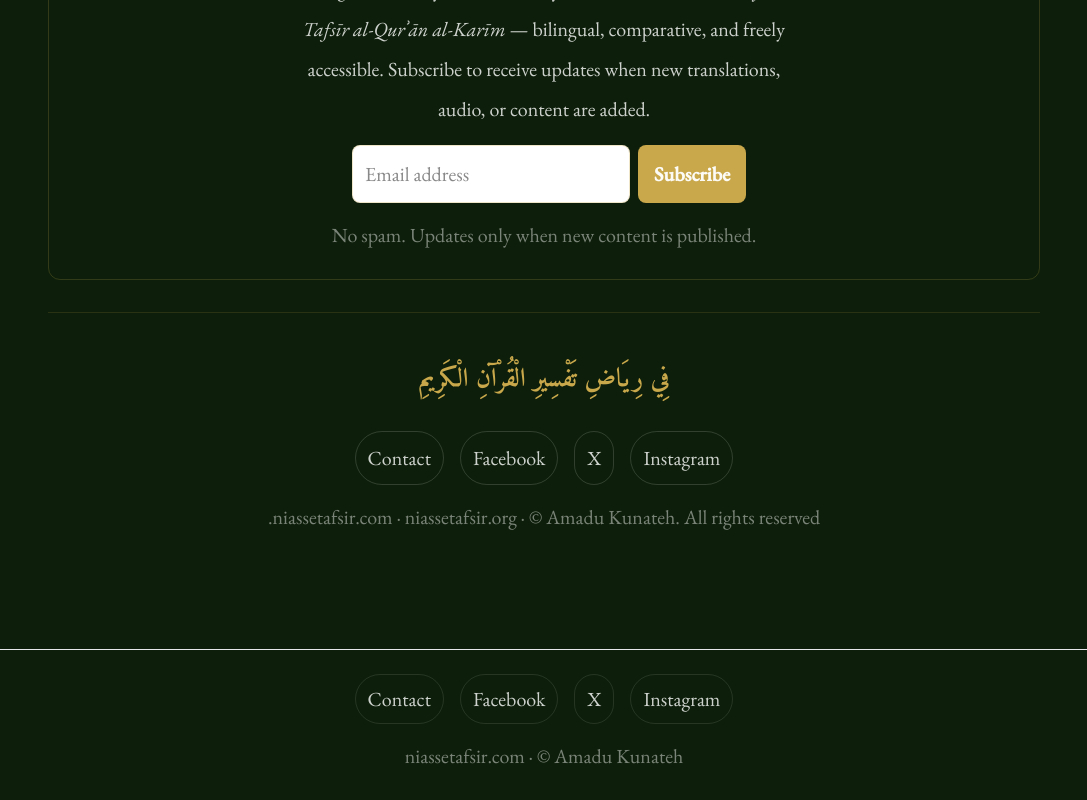
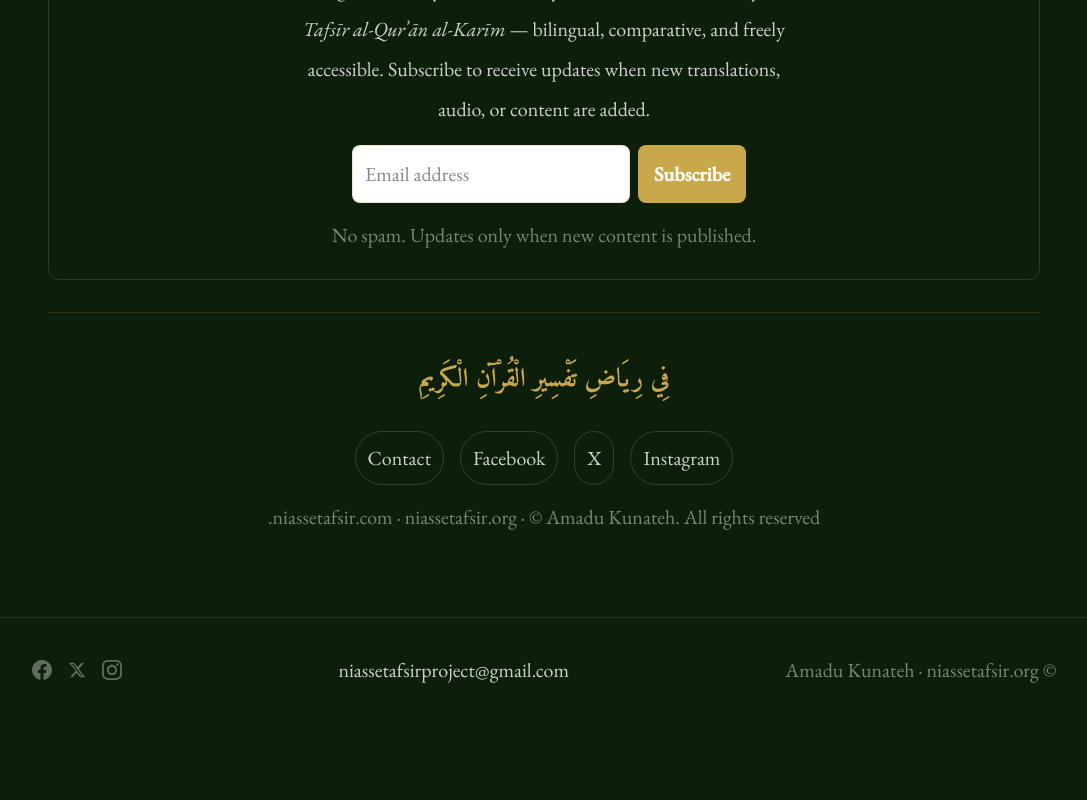
Before and after one commit to niassetafsir/niassetafsir-nextjs, a Next.js app: page / in a window 1280 px wide. Shown: the part 2490-3290 px from the top of the page, without its empty margins (96-1183 px from the left). After the commit the page ends 3212 px from the top, so only its background shows below. Built offline with nearby package versions, Linux system fonts and the light colour scheme.

Commit message:
Footer: SVG social icons, copyright left, email center, icons right — Usul.ai layout

```diff
--- a/src/app/layout.tsx
+++ b/src/app/layout.tsx
@@ -13,27 +13,41 @@ export default function RootLayout({ children }: { children: React.ReactNode })
       <body className="bg-bg min-h-screen">
         <SiteNav />
         {children}
-        <footer className="border-t border-white/8 mt-8 py-6 text-center">
-          <div className="flex justify-center gap-4 mb-3">
+        <footer className="border-t border-white/10 py-8 px-6">
+          <div className="flex items-center justify-between max-w-5xl mx-auto">
+            {/* Left: copyright */}
+            <div className="font-english text-white/25 text-sm">
+              © Amadu Kunateh · niassetafsir.org
+            </div>
+            {/* Center: contact */}
+            <a href="mailto:niassetafsirproject@gmail.com"
+              className="font-english text-xs text-white/35 hover:text-gold/70 transition-all">
+              niassetafsirproject@gmail.com
+            </a>
+            {/* Right: social icons */}
+            <div className="flex items-center gap-4">
+              {/* Instagram */}
               <a href="https://www.instagram.com/niassetafsirproject" target="_blank" rel="noopener"
-              className="font-english text-xs text-white/30 hover:text-gold/70 border border-white/10 hover:border-gold/30 px-3 py-1 rounded-full transition-all">
-              Instagram
+                className="text-white/35 hover:text-gold/80 transition-all" title="Instagram">
+                <svg width="20" height="20" viewBox="0 0 24 24" fill="currentColor">
+                  <path d="M12 2.163c3.204 0 3.584.012 4.85.07 3.252.148 4.771 1.691 4.919 4.919.058 1.265.069 1.645.069 4.849 0 3.205-.012 3.584-.069 4.849-.149 3.225-1.664 4.771-4.919 4.919-1.266.058-1.644.07-4.85.07-3.204 0-3.584-.012-4.849-.07-3.26-.149-4.771-1.699-4.919-4.92-.058-1.265-.07-1.644-.07-4.849 0-3.204.013-3.583.07-4.849.149-3.227 1.664-4.771 4.919-4.919 1.266-.057 1.645-.069 4.849-.069zm0-2.163c-3.259 0-3.667.014-4.947.072-4.358.2-6.78 2.618-6.98 6.98-.059 1.281-.073 1.689-.073 4.948 0 3.259.014 3.668.072 4.948.2 4.358 2.618 6.78 6.98 6.98 1.281.058 1.689.072 4.948.072 3.259 0 3.668-.014 4.948-.072 4.354-.2 6.782-2.618 6.979-6.98.059-1.28.073-1.689.073-4.948 0-3.259-.014-3.667-.072-4.947-.196-4.354-2.617-6.78-6.979-6.98-1.281-.059-1.69-.073-4.949-.073zm0 5.838c-3.403 0-6.162 2.759-6.162 6.162s2.759 6.163 6.162 6.163 6.162-2.759 6.162-6.163c0-3.403-2.759-6.162-6.162-6.162zm0 10.162c-2.209 0-4-1.79-4-4 0-2.209 1.791-4 4-4s4 1.791 4 4c0 2.21-1.791 4-4 4zm6.406-11.845c-.796 0-1.441.645-1.441 1.44s.645 1.44 1.441 1.44c.795 0 1.439-.645 1.439-1.44s-.644-1.44-1.439-1.44z"/>
+                </svg>
               </a>
+              {/* X/Twitter */}
               <a href="https://x.com/niassetafsir" target="_blank" rel="noopener"
-              className="font-english text-xs text-white/30 hover:text-gold/70 border border-white/10 hover:border-gold/30 px-3 py-1 rounded-full transition-all">
-              X
+                className="text-white/35 hover:text-gold/80 transition-all" title="X">
+                <svg width="18" height="18" viewBox="0 0 24 24" fill="currentColor">
+                  <path d="M18.244 2.25h3.308l-7.227 8.26 8.502 11.24H16.17l-4.714-6.231-5.401 6.231H2.747l7.73-8.835L1.254 2.25H8.08l4.713 5.858 5.45-5.858zm-1.161 17.52h1.833L7.084 4.126H5.117z"/>
+                </svg>
               </a>
+              {/* Facebook */}
               <a href="https://www.facebook.com/niassetafsirproject" target="_blank" rel="noopener"
-              className="font-english text-xs text-white/30 hover:text-gold/70 border border-white/10 hover:border-gold/30 px-3 py-1 rounded-full transition-all">
-              Facebook
-            </a>
-            <a href="mailto:niassetafsirproject@gmail.com"
-              className="font-english text-xs text-white/30 hover:text-gold/70 border border-white/10 hover:border-gold/30 px-3 py-1 rounded-full transition-all">
-              Contact
+                className="text-white/35 hover:text-gold/80 transition-all" title="Facebook">
+                <svg width="20" height="20" viewBox="0 0 24 24" fill="currentColor">
+                  <path d="M24 12.073c0-6.627-5.373-12-12-12s-12 5.373-12 12c0 5.99 4.388 10.954 10.125 11.854v-8.385H7.078v-3.47h3.047V9.43c0-3.007 1.792-4.669 4.533-4.669 1.312 0 2.686.235 2.686.235v2.953H15.83c-1.491 0-1.956.925-1.956 1.874v2.25h3.328l-.532 3.47h-2.796v8.385C19.612 23.027 24 18.062 24 12.073z"/>
+                </svg>
               </a>
             </div>
-          <div className="font-english text-white/20 text-xs">
-            niassetafsir.com · © Amadu Kunateh
           </div>
         </footer>
       </body>
```
Lines whose indentation alone changed are shown as unchanged.
